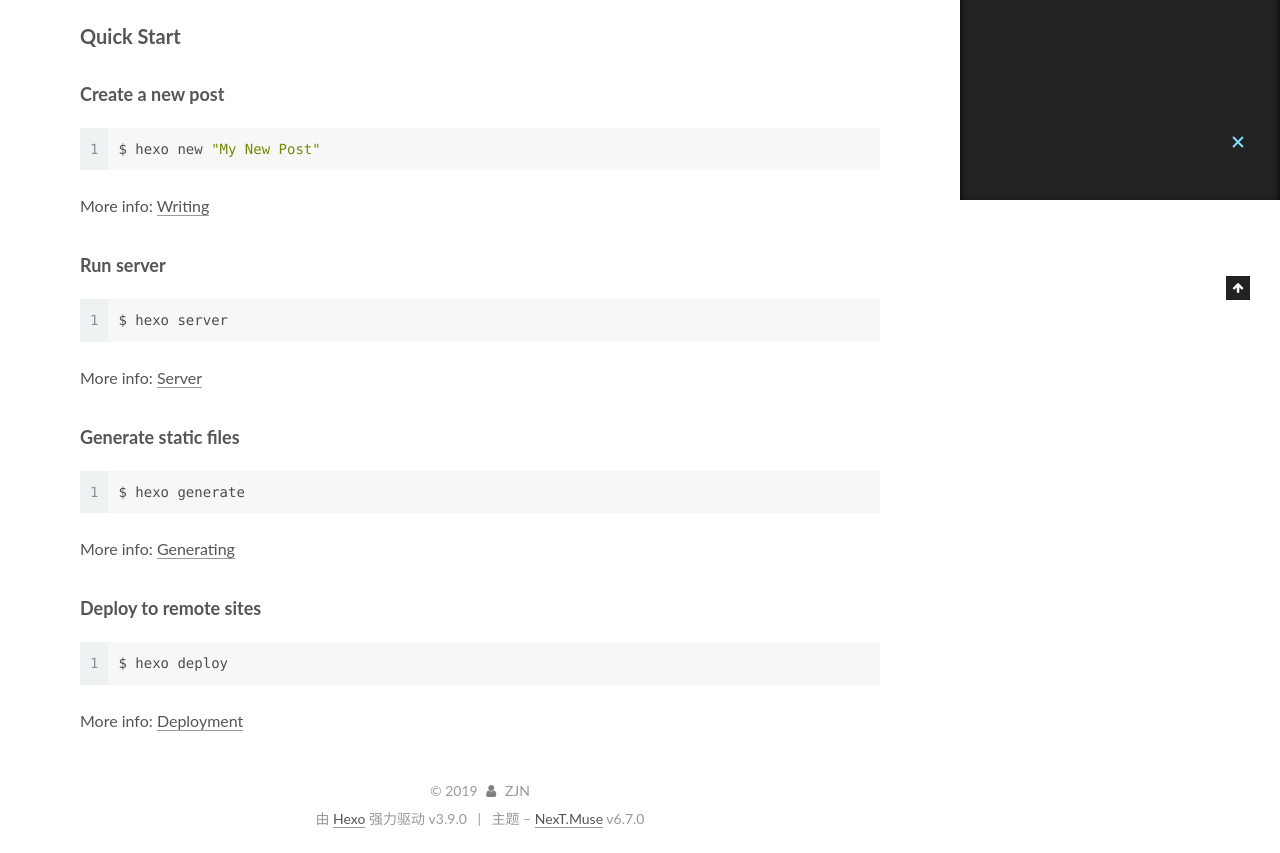
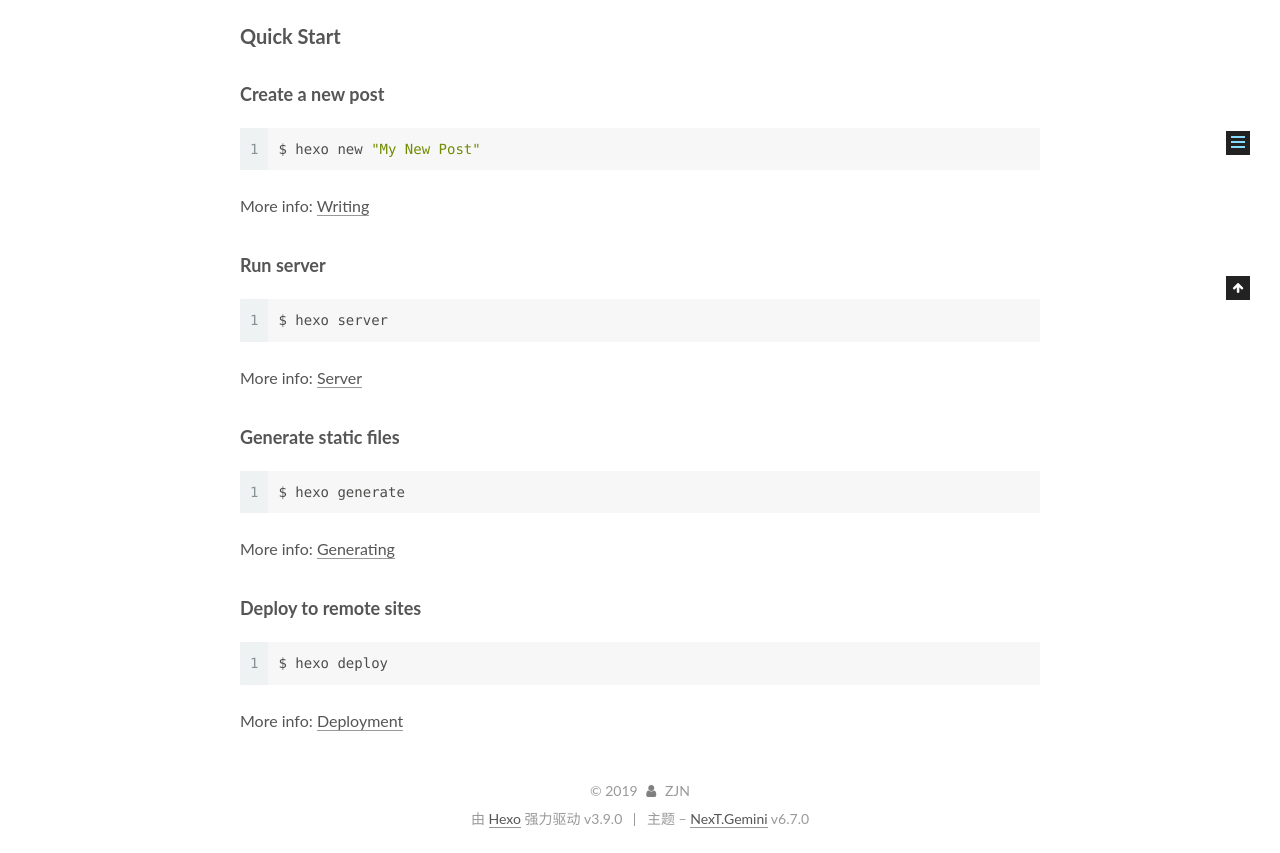
Before and after one commit to JianuoZhu/JianuoZhu.github.io, a plain HTML site: page 2019/07/18/hello-world/index.html in a window 1280 px wide. Shown: the part 600-1453 px from the top of the page. Drawn offline with Linux system fonts and the light colour scheme.

Commit message:
Site updated: 2019-07-19 08:24:51

```diff
--- a/2019/07/18/hello-world/index.html
+++ b/2019/07/18/hello-world/index.html
@@ -14,7 +14,7 @@
 
 
 
-<html class="theme-next muse use-motion" lang="zh-CN">
+<html class="theme-next gemini use-motion" lang="zh-CN">
 <head><meta name="generator" content="Hexo 3.9.0">
   <meta charset="UTF-8">
 <meta http-equiv="X-UA-Compatible" content="IE=edge">
@@ -72,7 +72,7 @@
   var NexT = window.NexT || {};
   var CONFIG = {
     root: '/',
-    scheme: 'Muse',
+    scheme: 'Gemini',
     version: '6.7.0',
     sidebar: {"position":"left","display":"post","offset":12,"b2t":false,"scrollpercent":false,"onmobile":false},
     fancybox: false,
@@ -260,9 +260,6 @@
 
 
 
-
-
-
     <div class="site-search">
 
   <div class="popup search-popup local-search-popup">
@@ -301,6 +298,9 @@
     <main id="main" class="main">
       <div class="main-inner">
         <div class="content-wrap">
+
+
+
 
           <div id="content" class="content">
 
@@ -583,7 +583,7 @@
 
 
 
-  <div class="theme-info">主题 – <a href="https://theme-next.org" class="theme-link" rel="noopener" target="_blank">NexT.Muse</a> v6.7.0</div>
+  <div class="theme-info">主题 – <a href="https://theme-next.org" class="theme-link" rel="noopener" target="_blank">NexT.Gemini</a> v6.7.0</div>
 
 
 
@@ -667,6 +667,13 @@
 
 
 
+
+
+
+
+  <script src="/js/src/affix.js?v=6.7.0"></script>
+
+  <script src="/js/src/schemes/pisces.js?v=6.7.0"></script>
 
 
 
```
Also changed, not shown: archives/2019/07/index.html (+26 -19 lines), archives/2019/index.html (+26 -19 lines), archives/index.html (+26 -19 lines), index.html (+13 -6 lines).
